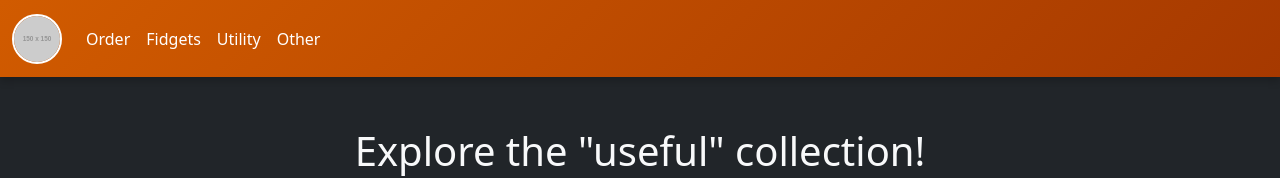
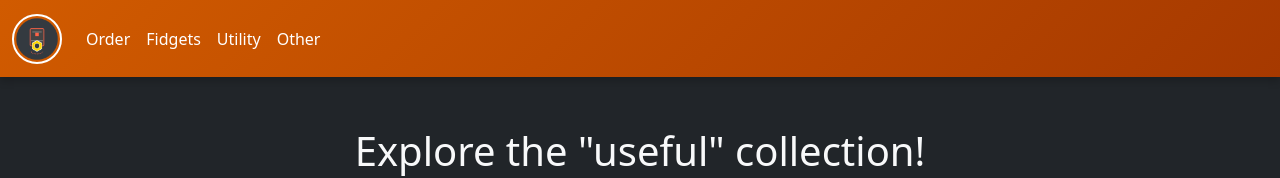
Before and after one commit to Om-Coding/3dPrintBusiness, a website: page public/utility.html in a window 1280 px wide. Shown: the top 178 px of the page. Drawn offline with nearby package versions, Linux system fonts and the light colour scheme; placeholder pictures from the web are drawn by us.

Commit message:
Update utility.html

```diff
--- a/public/utility.html
+++ b/public/utility.html
@@ -80,7 +80,7 @@
     <nav class="navbar navbar-expand-lg">
         <div class="container-fluid">
             <a class="navbar-brand" href="#">
-                <img src="https://via.placeholder.com/150x150.png?text=Logo" alt="Logo" class="d-inline-block align-text-top">
+                <img src="images/Logo.png" alt="Logo" class="d-inline-block align-text-top">
             </a>
             <button class="navbar-toggler" type="button" data-bs-toggle="collapse" data-bs-target="#navbarNavDropdown" aria-controls="navbarNavDropdown" aria-expanded="false" aria-label="Toggle navigation">
                 <span class="navbar-toggler-icon"></span>
```
